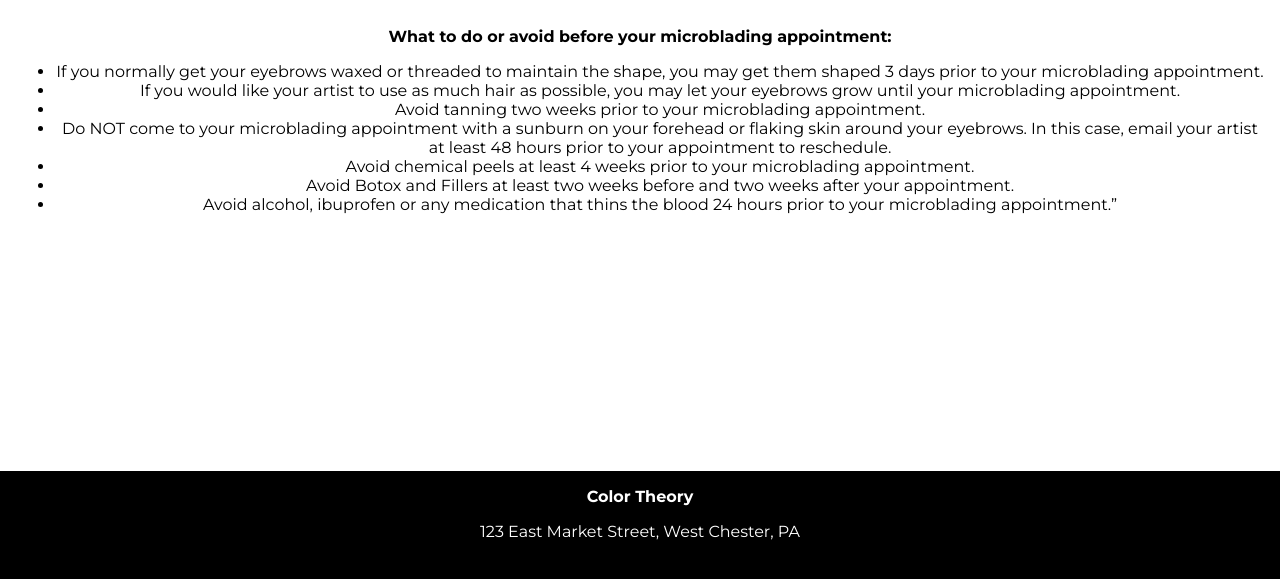
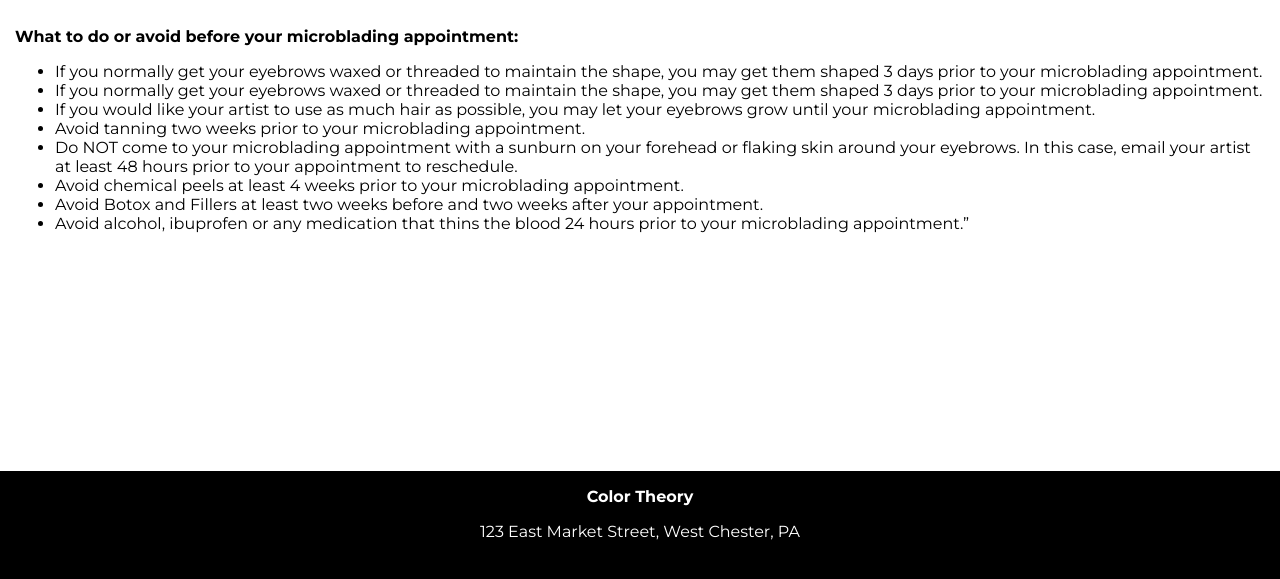
Before and after one commit to crogenmuser/Website, a Jekyll site: the page built from precare/index.html, in a window 1280 px wide, cut to the strip 304-883 px from the top of the page. Built offline with Jekyll 4.4.1, drawn with Linux system fonts in a browser that asks for light colours; nearby versions of some CDN libraries; part of the change alters nothing that is shown.

Commit message:
Aligned left

```diff
--- a/css/main.css
+++ b/css/main.css
@@ -257,6 +257,10 @@ img {
     font-size: 20px;
 }
 
+.leftOriented {
+    text-align: left;
+}
+
 @media only screen and (max-width: 850px){
 
 
--- /dev/null
+++ b/precare/index.html
@@ -0,0 +1,20 @@
+---
+layout: default
+title: Pre-care
+background: /images/colleen_crop.jpg
+header: <h1>Pre-Care</h1>
+---
+
+<div class="leftOriented">
+    <p><strong>What to do or avoid before your microblading appointment:</strong></p>
+    <ul>
+        <li>If you normally get your eyebrows waxed or threaded to maintain the shape, you may get them shaped 3 days prior to your microblading appointment.</li>
+        <li>If you normally get your eyebrows waxed or threaded to maintain the shape, you may get them shaped 3 days prior to your microblading appointment.</li>
+        <li>If you would like your artist to use as much hair as possible, you may let your eyebrows grow until your microblading appointment. </li>
+        <li>Avoid tanning two weeks prior to your microblading appointment.</li>
+        <li>Do NOT come to your microblading appointment with a sunburn on your forehead or flaking skin around your eyebrows. In this case, email your artist at least 48 hours prior to your appointment to reschedule.</li>
+        <li>Avoid chemical peels at least 4 weeks prior to your microblading appointment.</li>
+        <li>Avoid Botox and Fillers at least two weeks before and two weeks after your appointment. </li>
+        <li>Avoid alcohol, ibuprofen or any medication that thins the blood 24 hours prior to your microblading appointment.”</li>
+    </ul>
+</div>
--- a/precare/index.md
+++ /dev/null
@@ -1,17 +0,0 @@
----
-layout: default
-title: Pre-care
-background: /images/colleen_crop.jpg
-header: <h1>Pre-Care</h1>
----
-
-
-**What to do or avoid before your microblading appointment:**
-
-- If you normally get your eyebrows waxed or threaded to maintain the shape, you may get them shaped 3 days prior to your microblading appointment.
-- If you would like your artist to use as much hair as possible, you may let your eyebrows grow until your microblading appointment.
-- Avoid tanning two weeks prior to your microblading appointment.
-- Do NOT come to your microblading appointment with a sunburn on your forehead or flaking skin around your eyebrows. In this case, email your artist at least 48 hours prior to your appointment to reschedule.
-- Avoid chemical peels at least 4 weeks prior to your microblading appointment.
-- Avoid Botox and Fillers at least two weeks before and two weeks after your appointment.
-- Avoid alcohol, ibuprofen or any medication that thins the blood 24 hours prior to your microblading appointment.”
```
